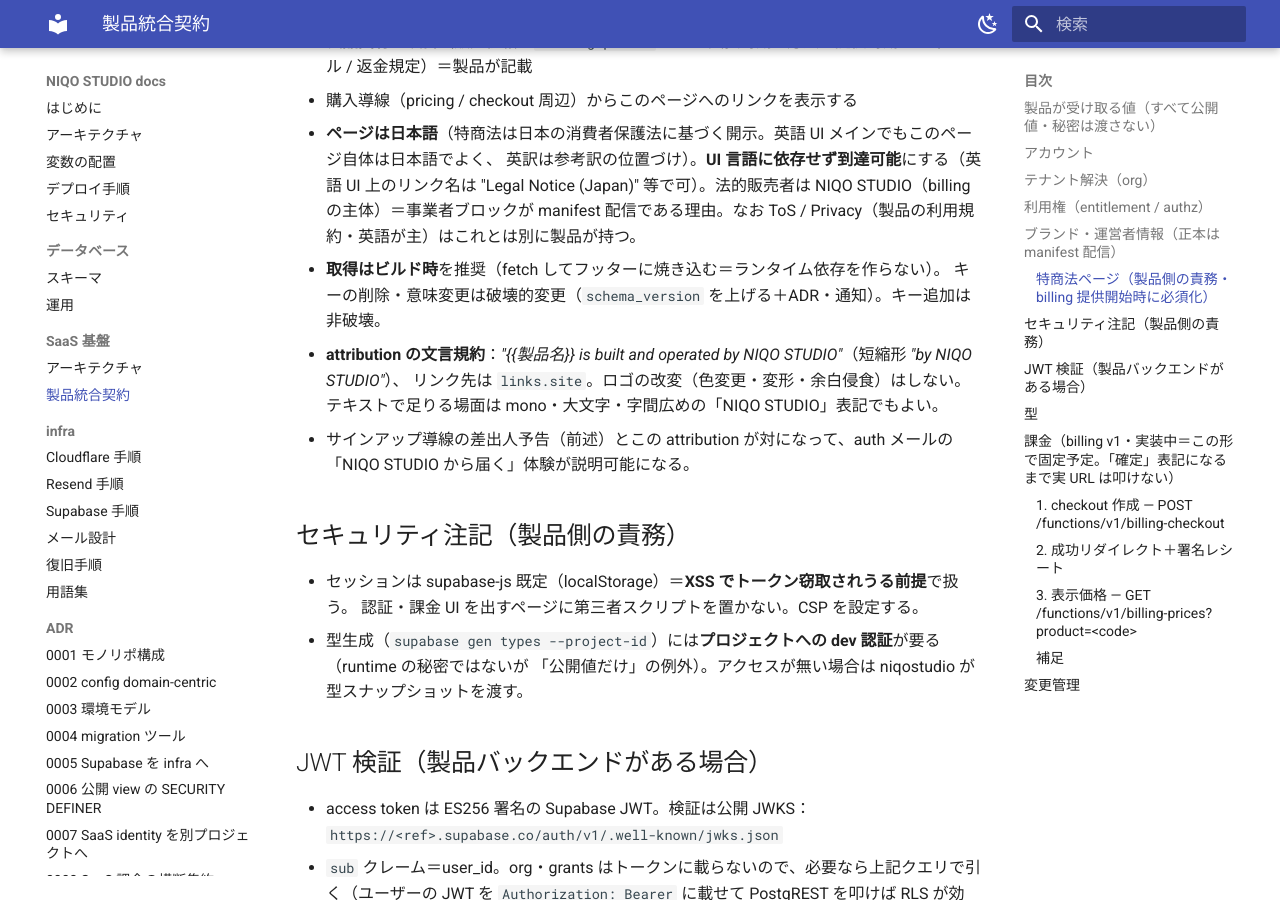
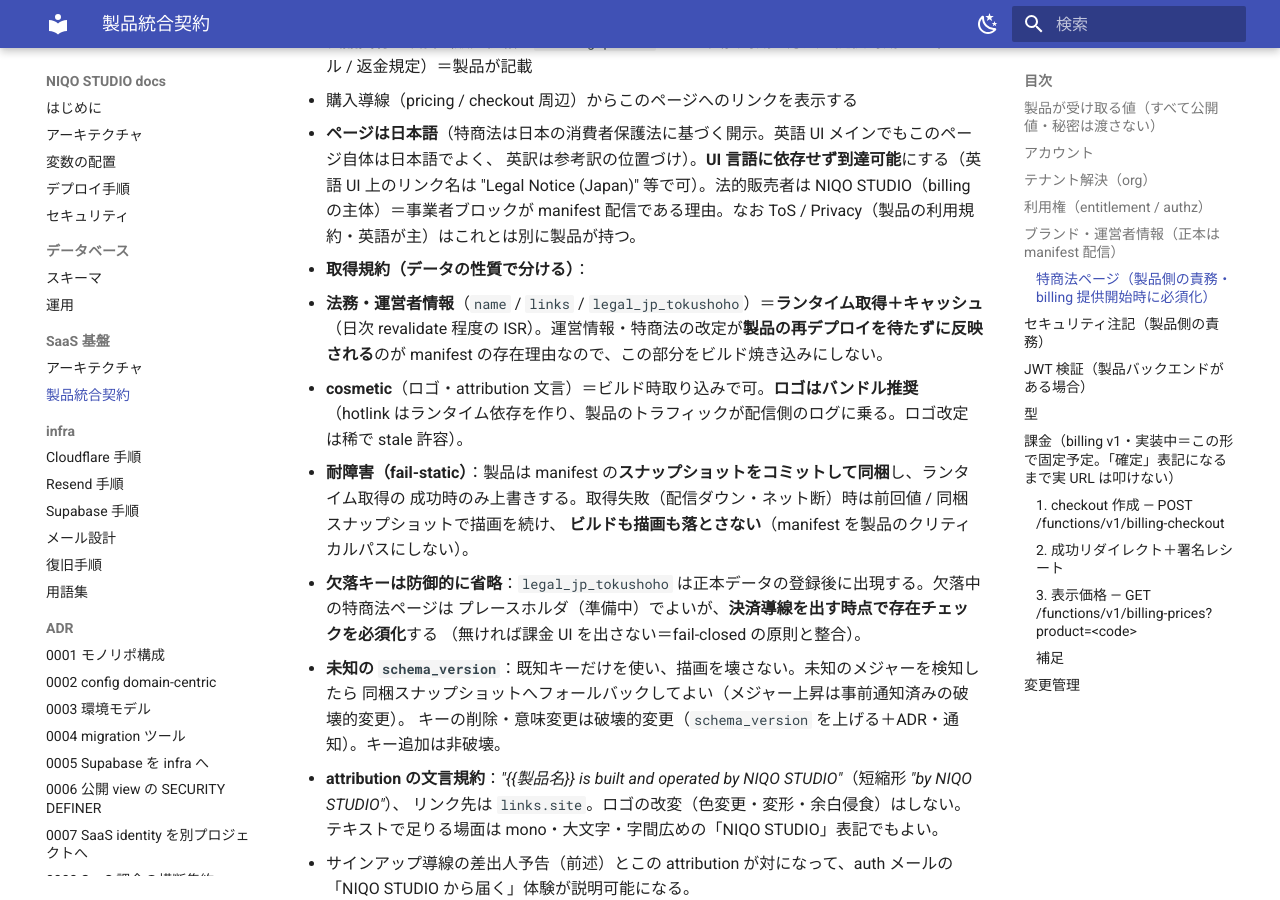
Before and after one commit to niqostudio/niqostudio, an MkDocs documentation site: the page built from docs/saas/contract.md, in a window 1280 px wide and 900 px high, scrolled down 4177 px. Built offline with MkDocs 1.6.1 and Material for MkDocs 9.7.7, drawn with Linux system fonts in a browser that asks for light colours.

Commit message:
docs(saas): manifest の取得規約・耐障害・欠落時の挙動を明確化
「再デプロイ不要」と「ビルド時取得推奨」の自己矛盾を解消：法務・運営者情報は
ランタイム取得＋キャッシュ（manifest の存在理由）、cosmetic はビルド取り込みで
ロゴはバンドル推奨（hotlink のランタイム依存とトラフィック露出を避ける）。
耐障害＝同梱スナップショットへの fail-static（ビルドも描画も落とさない）。
legal ブロック欠落中は防御的省略・決済導線を出す時点で存在チェック必須。
未知 schema_version は既知キーのみ使用しスナップショットへフォールバック可。

```diff
--- a/docs/saas/contract.md
+++ b/docs/saas/contract.md
@@ -166,7 +166,20 @@
   "Legal Notice (Japan)" 等で可）。法的販売者は NIQO STUDIO（billing の主体）＝事業者ブロックが
   manifest 配信である理由。なお ToS / Privacy（製品の利用規約・英語が主）はこれとは別に製品が持つ。
 
-- **取得はビルド時**を推奨（fetch してフッターに焼き込む＝ランタイム依存を作らない）。
+- **取得規約（データの性質で分ける）**：
+  - **法務・運営者情報**（`name` / `links` / `legal_jp_tokushoho`）＝**ランタイム取得＋キャッシュ**
+    （日次 revalidate 程度の ISR）。運営情報・特商法の改定が**製品の再デプロイを待たずに反映される**のが
+    manifest の存在理由なので、この部分をビルド焼き込みにしない。
+  - **cosmetic**（ロゴ・attribution 文言）＝ビルド時取り込みで可。**ロゴはバンドル推奨**
+    （hotlink はランタイム依存を作り、製品のトラフィックが配信側のログに乗る。ロゴ改定は稀で stale 許容）。
+- **耐障害（fail-static）**：製品は manifest の**スナップショットをコミットして同梱**し、ランタイム取得の
+  成功時のみ上書きする。取得失敗（配信ダウン・ネット断）時は前回値 / 同梱スナップショットで描画を続け、
+  **ビルドも描画も落とさない**（manifest を製品のクリティカルパスにしない）。
+- **欠落キーは防御的に省略**：`legal_jp_tokushoho` は正本データの登録後に出現する。欠落中の特商法ページは
+  プレースホルダ（準備中）でよいが、**決済導線を出す時点で存在チェックを必須化**する
+  （無ければ課金 UI を出さない＝fail-closed の原則と整合）。
+- **未知の `schema_version`**：既知キーだけを使い、描画を壊さない。未知のメジャーを検知したら
+  同梱スナップショットへフォールバックしてよい（メジャー上昇は事前通知済みの破壊的変更）。
   キーの削除・意味変更は破壊的変更（`schema_version` を上げる＋ADR・通知）。キー追加は非破壊。
 - **attribution の文言規約**：*"{{製品名}} is built and operated by NIQO STUDIO"*（短縮形 *"by NIQO STUDIO"*）、
   リンク先は `links.site`。ロゴの改変（色変更・変形・余白侵食）はしない。テキストで足りる場面は
```
